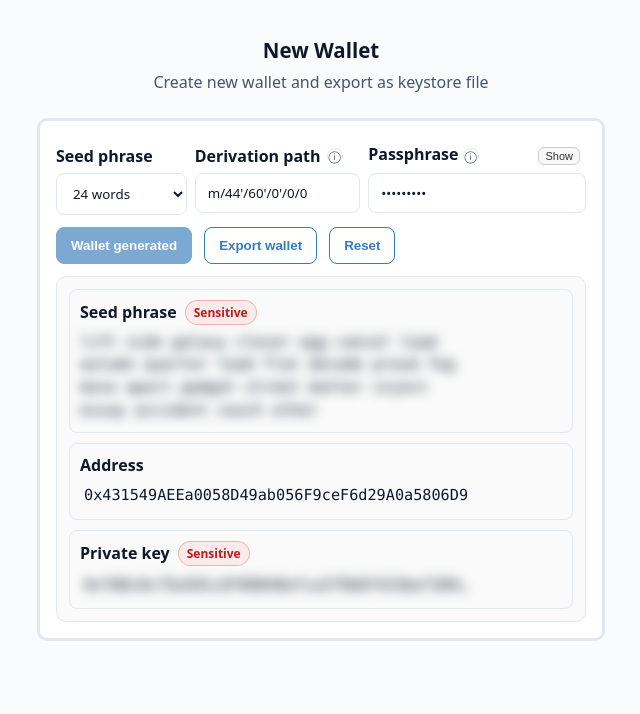
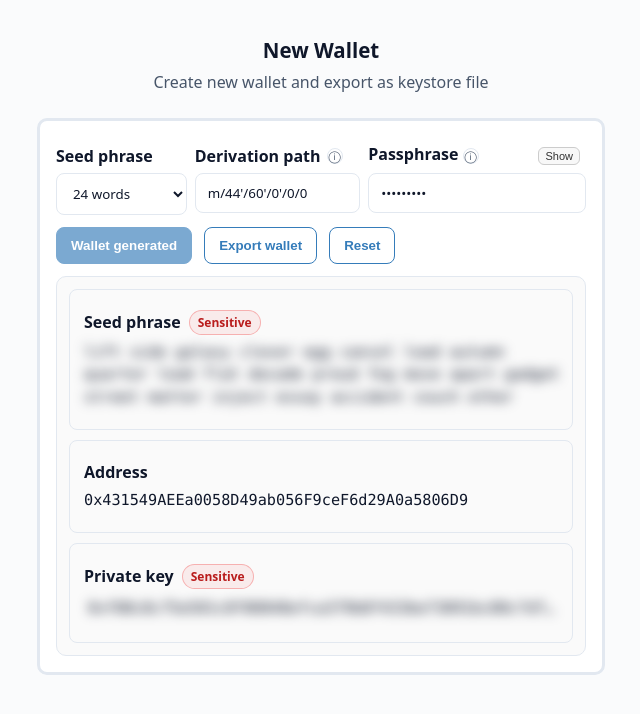
Before and after one commit to chahatmandviwala-alt/Metastream, an Electron app: page public/tabs/new-wallet.html in a window 1200 px wide. Both pictures are taken after typing "Sample123" into the empty fields and a click on the button "Generate wallet". Shown: the whole page, without its empty margins (279-919 px from the left). Drawn offline with Linux system fonts and the light colour scheme.

Commit message:
Update new-wallet.html

```diff
--- a/public/tabs/new-wallet.html
+++ b/public/tabs/new-wallet.html
@@ -149,15 +149,18 @@
 
   /* Result formatting */
 .result-line{
-    display:flex;
+  position: relative;
+  display: flex;
   gap: 10px;
-    align-items:flex-start;
-    justify-content: space-between;
-    padding: 10px 10px;
+  align-items: flex-start;
+  justify-content: flex-start; /* not space-between */
+  padding: 20px 14px;
+  padding-right: 8px; /* reserve visual space so text doesn't sit under buttons */
   border: 1px solid var(--border);
   border-radius: 8px;
-    margin-bottom: 10px; /* spacing between lines */
+  margin-bottom: 10px;
   background: transparent;
+  width: 100%;
 }
 
   .result-line:last-child{ margin-bottom: 0; }
@@ -215,11 +218,18 @@
 
   /* Actions (copy / reveal) */
 .line-actions{
-    display:flex;
+  position: absolute;
+  top: 10px;
+  right: 10px;
+  display: flex;
   gap: 8px;
   opacity: 0;
   transition: opacity 120ms ease;
-    flex: 0 0 auto;
+}
+
+  .result-value{
+    overflow-wrap: anywhere;
+    word-break: break-word;
   }
 
   .result-line:hover .line-actions{ opacity: 1; }
@@ -705,7 +715,7 @@
         <div class="result-line" data-kind="address">
           <div class="result-left">
             <div class="result-label"><span>Address</span></div>
-            <div class="result-value trunc" title="Click to expand" data-expand="true">${escapeHtml(address)}</div>
+            <div class="result-value" title="Click to expand" data-expand="true">${escapeHtml(address)}</div>
           </div>
           <div class="line-actions" aria-label="Address actions">
             <button class="icon-btn" type="button" data-action="copy" data-value="${escapeHtml(address)}" aria-label="Copy address">${ICONS.copy}</button>
```
Lines whose indentation alone changed are shown as unchanged.
